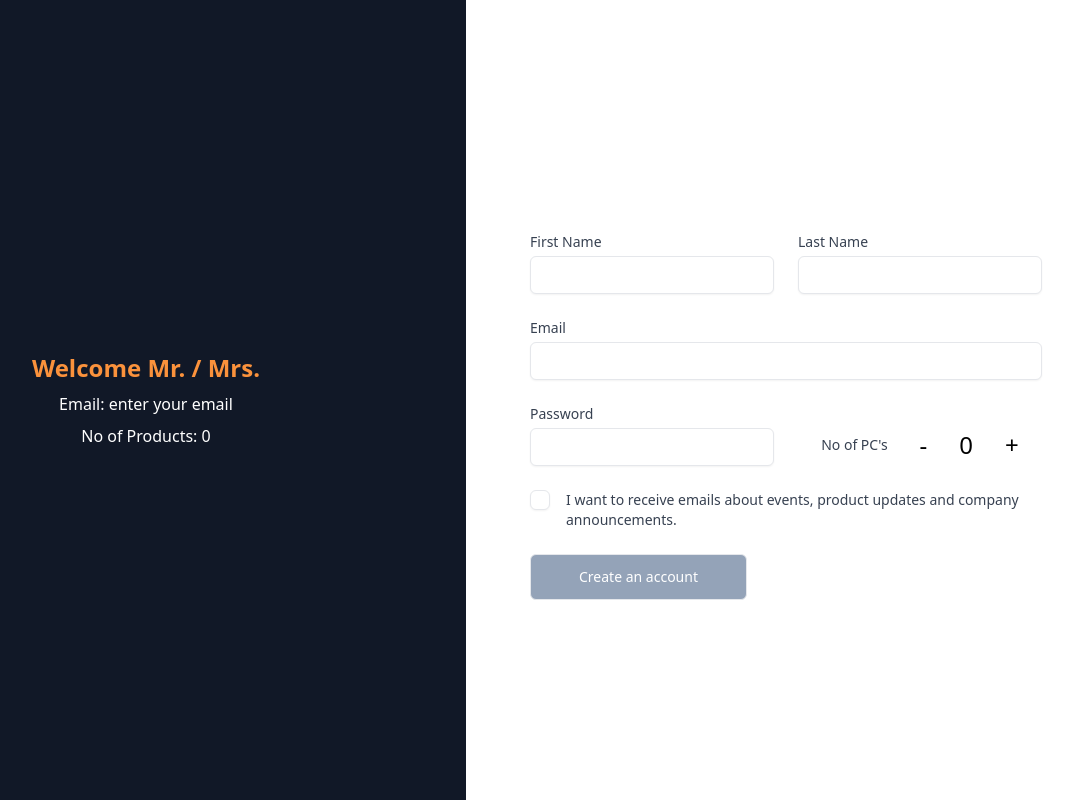
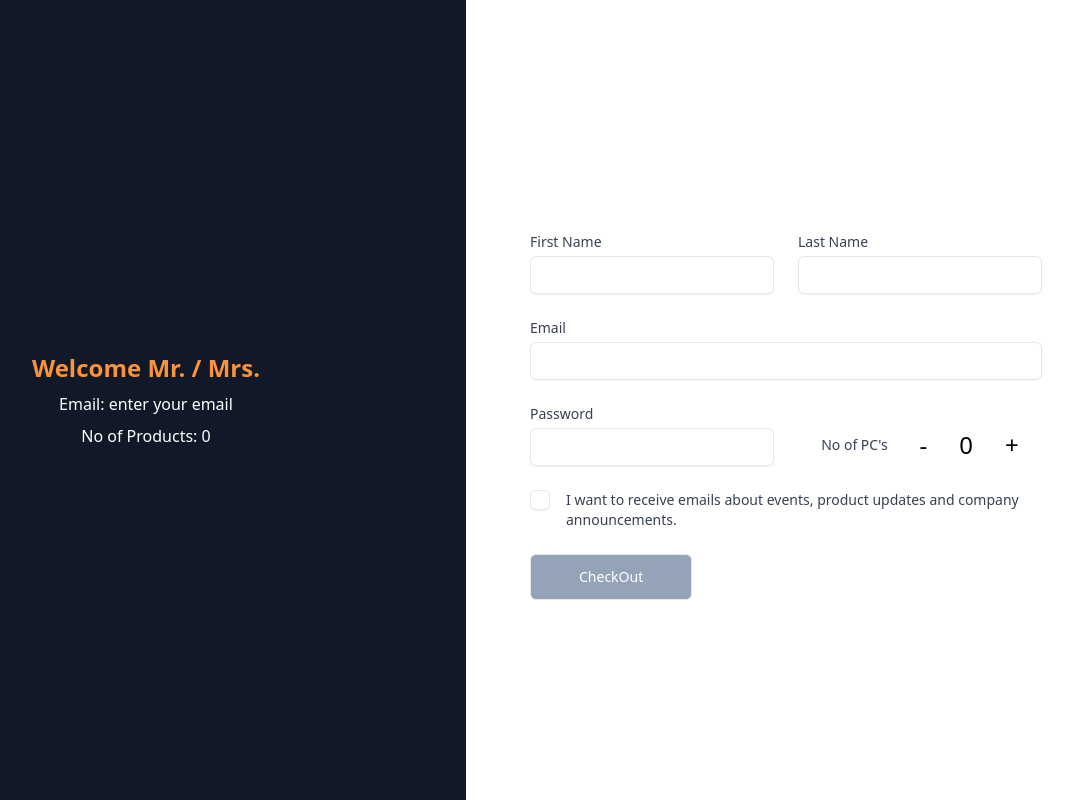
Before and after one commit to nurmohammad83/typescriptReducer, a React (Vite) app: page / in a window 1280 px wide. Shown: the whole page, without its empty margins (174-1247 px from the left). Built offline with nearby package versions, Linux system fonts and the light colour scheme.

Commit message:
fix: checkout form button name

```diff
--- a/src/Components/CheckoutForm.tsx
+++ b/src/Components/CheckoutForm.tsx
@@ -193,7 +193,7 @@ const CheckoutFrom = () => {
                   className="inline-block shrink-0 rounded-md border  bg-blue-600 px-12 py-3 text-sm font-medium disabled:bg-slate-400 text-white"
                   disabled={!state.terms}
                 >
-                  Create an account
+                  CheckOut
                 </button>
               </div>
             </form>
```
